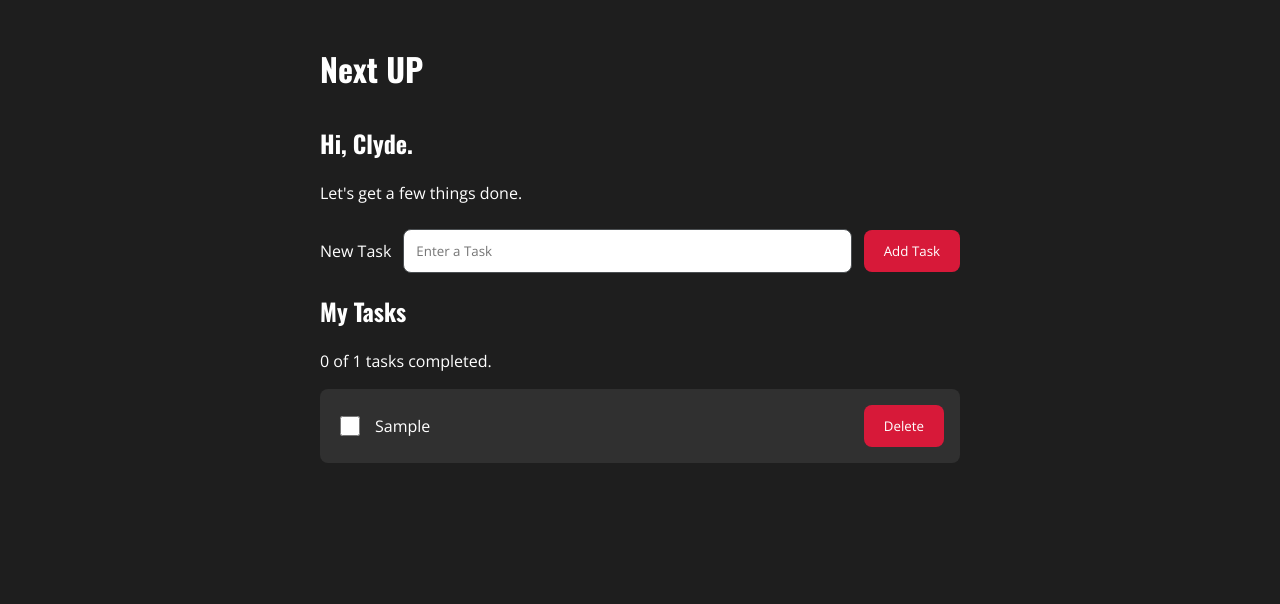
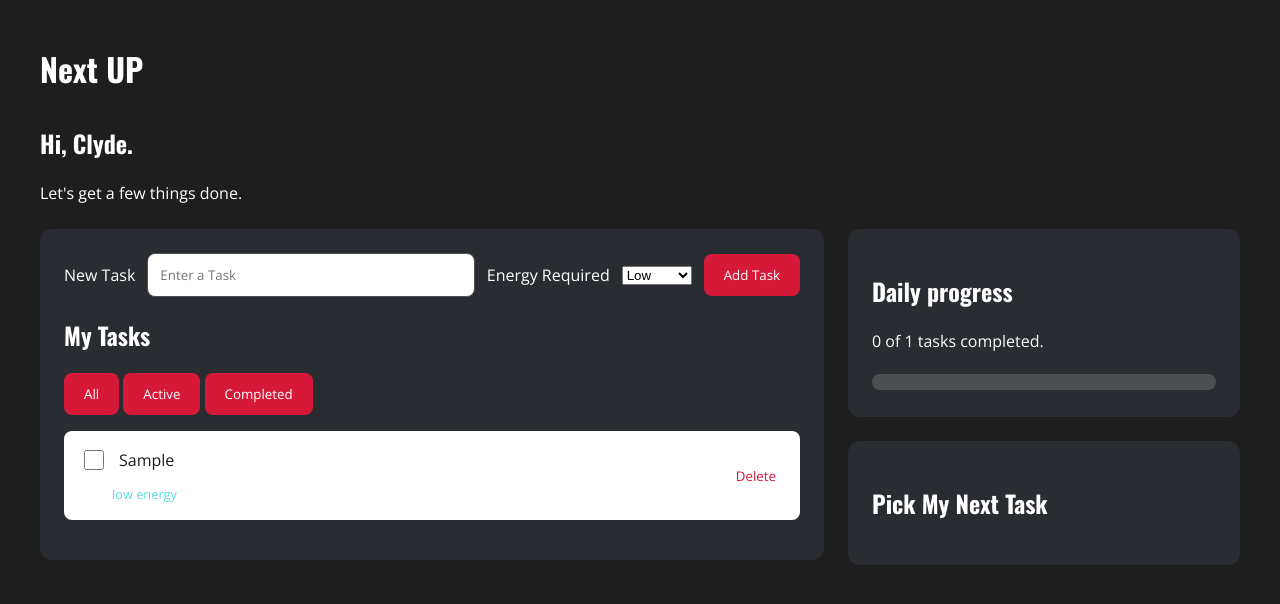
Before and after one commit to clydeezy1/week-five-project, a plain HTML site: page index.html in a window 1280 px wide. Both pictures are taken after typing "Sample" into the empty fields and a click on the button "Add Task". Drawn offline with nearby package versions, Linux system fonts and the light colour scheme.

Commit message:
Add dashboard layout, progress bar, task filters, and energy lables

```diff
--- a/index.html
+++ b/index.html
@@ -21,18 +21,59 @@
             <p>Let's get a few things done.</p>
         </section>
 
+        <div class="dashboard">
+            <div class="task-panel">
+
         <form id="todoForm">
             <label for="todoInput">New Task</label>
             <input type="text" id="todoInput" placeholder="Enter a Task">
+            <label for="todoEnergy">Energy Required</label>
+            <select id="todoEnergy">
+                <option value="low">Low</option>
+                <option value="medium">Medium</option>
+                <option value="high">High</option>
+            </select>
             <button type="submit">Add Task</button>
         </form>
         <p id="todoError" role="alert"></p>
         <section class="tasks">
             <h2>My Tasks</h2>
-            <p id="todoCount" aria-live="polite">0 of 0 tasks completed.</p>
+            <div class="task-filters" role="group" aria-label="Task Filters">
+                <button type="button" data-filter="all" aria-pressed="true">
+                    All
+                </button>
+                <button type="button" data-filter="active" aria-pressed="false">
+                    Active
+                </button>
+                <button type="button" data-filter="completed" aria-pressed="false">
+                    Completed
+                </button>
+            </div>
+
             <ul id="todoList">
 </ul>
         </section>
+
+    </div>
+
+    <div class="sidebar">
+        <section class="daily-progress">
+            <h2>Daily progress</h2>
+            <p id="todoCount" aria-live="polite">0 of 0 tasks completed.</p>
+            <progress
+                id="taskProgress"
+                value="0"
+                max="100"
+                aria-label="Task completion"
+            ></progress>
+        </section>
+
+        <section class="task-picker">
+            <h2>Pick My Next Task</h2>
+        </section>
+        </div>
+    </div>
+
     </main>
 
 </body>
--- a/script.js
+++ b/script.js
@@ -3,6 +3,26 @@ const todoInput = document.querySelector("#todoInput");
 const todoList = document.querySelector("#todoList");
 const todoError = document.querySelector("#todoError");
 const todoCount = document.querySelector("#todoCount");
+const taskProgress = document.querySelector("#taskProgress");
+const todoEnergy = document.querySelector("#todoEnergy");
+
+const filterButtons = document.querySelectorAll("[data-filter]");
+let currentFilter = "all";
+
+filterButtons.forEach((button) => {
+  button.addEventListener("click", () => {
+    currentFilter = button.dataset.filter;
+
+    filterButtons.forEach((filterButton) => {
+      filterButton.setAttribute(
+        "aria-pressed",
+        String(filterButton === button)
+      );
+    });
+
+    renderTodos();
+  });
+});
 
 const todos = JSON.parse(localStorage.getItem("nextUpTodos")) || [];
 function saveTodos() {
@@ -11,13 +31,25 @@ function saveTodos() {
 
 function updateTodoCount() {
   const completedCount = todos.filter((todo) => todo.completed).length;
-  todoCount.textContent = `${completedCount} of ${todos.length} tasks completed.`;
+
+  const precentage = todos.length === 0
+  ? 0
+  : (completedCount / todos.length) * 100;
+
+  todoCount.textContent =
+  `${completedCount} of ${todos.length} tasks completed.`;
+
+  taskProgress.value = precentage;
 }
+
 function renderTodos() {
   todoList.innerHTML = "";
   updateTodoCount();
 
   todos.forEach((todo, index) => {
+    if (currentFilter === "active" && todo.completed) return;
+    if (currentFilter === "completed" && !todo.completed) return;
+
     const li = document.createElement("li");
     const label = document.createElement("label");
     const checkbox = document.createElement("input");
@@ -30,14 +62,20 @@ function renderTodos() {
     checkbox.addEventListener("change", () => {
       todo.completed = checkbox.checked;
       saveTodos();
-      updateTodoCount();
-      text.classList.toggle("completed", todo.completed);
+      renderTodos();
     });
 
     text.classList.toggle("completed", todo.completed);
 
     label.appendChild(checkbox);
     label.appendChild(text);
+    const energyLabel = document.createElement("small");
+    energyLabel.className = "energy-label";
+
+    energyLabel.textContent = todo.completed ? "Completed" : `${todo.energy || "low"} energy`;
+
+      label.appendChild(energyLabel)
+
     li.appendChild(label);
 
     const deleteButton = document.createElement("button");
@@ -70,7 +108,8 @@ todoForm.addEventListener("submit", (event) => {
 
   todos.push({
     text: todoText,
-    completed: false
+    completed: false,
+    energy: todoEnergy.value
   });
 
   saveTodos();
--- a/styles.css
+++ b/styles.css
@@ -22,7 +22,7 @@ body {
 }
 header,
 main {
-    max-width: 640px;
+    max-width: 1200px;
     margin: 0 auto;
 }
 h1,
@@ -62,7 +62,8 @@ button {
     padding: 0;
 }
 #todoList li {
-    background-color: var(--dark-light);
+    background-color: var(--light);
+    color: var(--dark);
     padding: 16px;
     margin-bottom: 12px;
     border-radius: 8px;
@@ -124,3 +125,98 @@ header {
 #todoList li button {
     flex-shrink: 0;
 }
+
+.dashboard {
+    display: grid;
+    grid-template-columns: 2fr 1fr;
+    gap: 24px;
+    align-items: start;
+}
+
+.task-panel,
+.daily-progress,
+.task-picker {
+    background-color: #292C30;
+    padding: 24px;
+    border-radius: 12px;
+    min-width: 0;
+}
+
+.sidebar {
+    display: grid;
+    gap: 24px;
+}
+
+@media (max-width: 800px) {
+    .dashboard {
+        grid-template-columns: 1fr;
+    }
+}
+
+#taskProgress {
+    width: 100%;
+    height: 16px;
+    border: none;
+    border-radius: 12px;
+    overflow: hidden;
+    appearance: none;
+    background-color: #4B4F52;
+}
+
+#taskProgress::-webkit-progress-bar {
+    background-color: #4B4F52;
+}
+
+#taskProgress::-webkit-progress-value {
+    background-color: var(--secondary);
+}
+
+#taskProgress::-moz-progress-bar {
+    background-color: var(--secondary);
+}
+
+.task-filter {
+    display: flex;
+    gap: 8px;
+    margin-bottom: 16px;
+}
+
+.task-filter button {
+    flex: 1;
+    padding: 8px;
+    background-color: transparent;
+    color: var(--light);
+}
+
+.task-filter button[aria-pressed="true"] {
+    background-color: #4b4f52;
+}
+.task-filter button:hover {
+    background-color: #4b4f52;
+}
+
+#todoList label {
+    flex-wrap: wrap;
+}
+
+.energy-label {
+    flex-basis: 100%;
+    padding-left: 32px;
+    color: var(--secondary);
+    font-size: 0.8rem;
+}
+
+#todoList li button {
+    background-color: transparent;
+    color: var(--primary);
+    padding: 8px;
+    front-weight: 600;
+}
+
+#todoList li button:hover {
+    text-decoration: underline;
+}
+
+#todoList .energy-label {
+    color: 17636b;
+}
```
Also changed, not shown: 1 other file.
